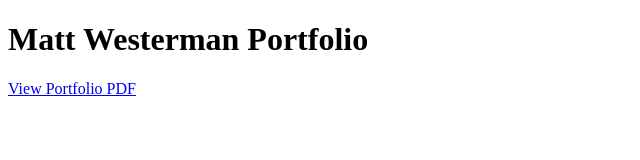
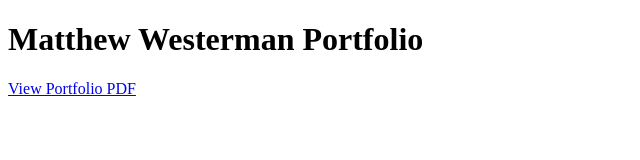
Before and after one commit to mnwesterman/mnwesterman.github.io, a plain HTML site: page index.html in a window 1280 px wide. Shown: the whole page, without its empty margins (0-640 px from the left). Drawn offline with Linux system fonts and the light colour scheme.

Commit message:
Update index.html

```diff
--- a/index.html
+++ b/index.html
@@ -1,12 +1,12 @@
 <!DOCTYPE html>
 <html>
 <head>
-    <title>Matt Westerman Portfolio</title>
+    <title>Matthew Westerman Portfolio</title>
     <meta charset="UTF-8">
 </head>
 
 <body>
-    <h1>Matt Westerman Portfolio</h1>
+    <h1>Matthew Westerman Portfolio</h1>
 
     <p>
         <a href="mw_portfolio.pdf">View Portfolio PDF</a>
```
